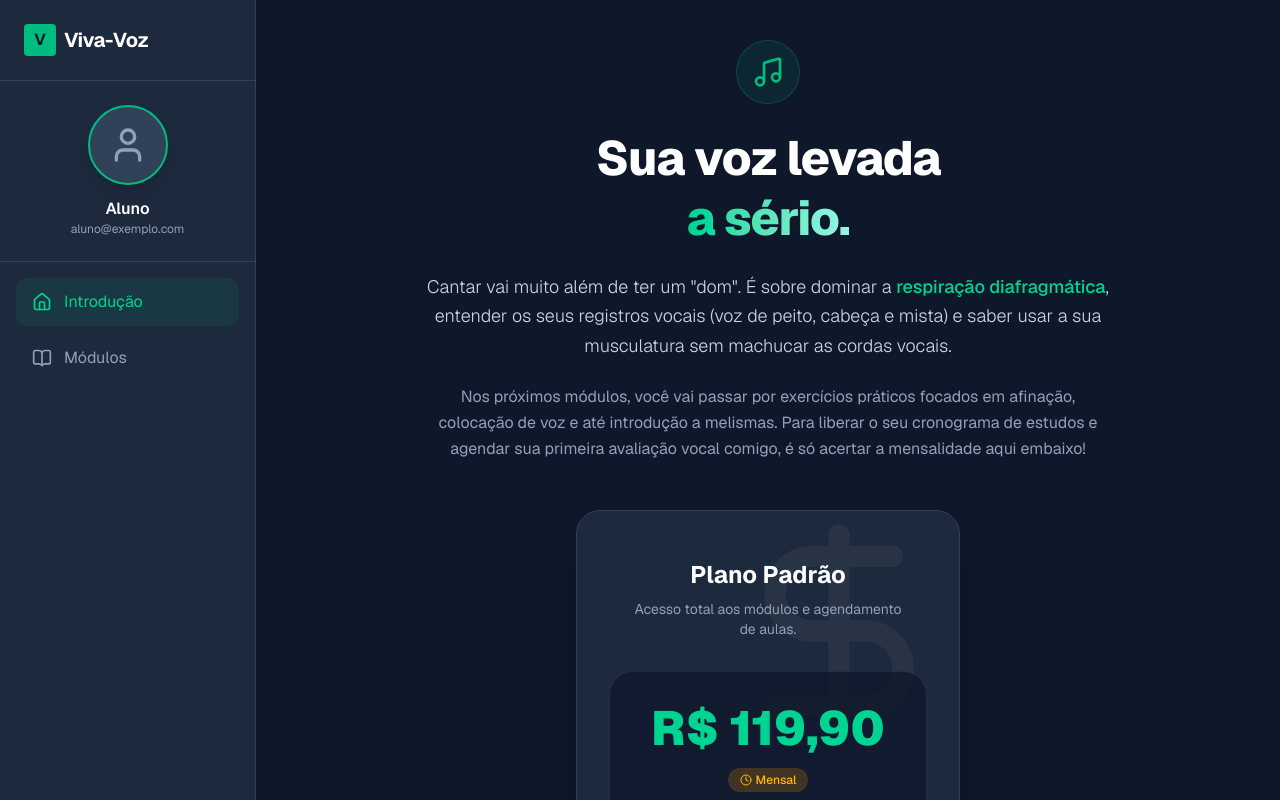
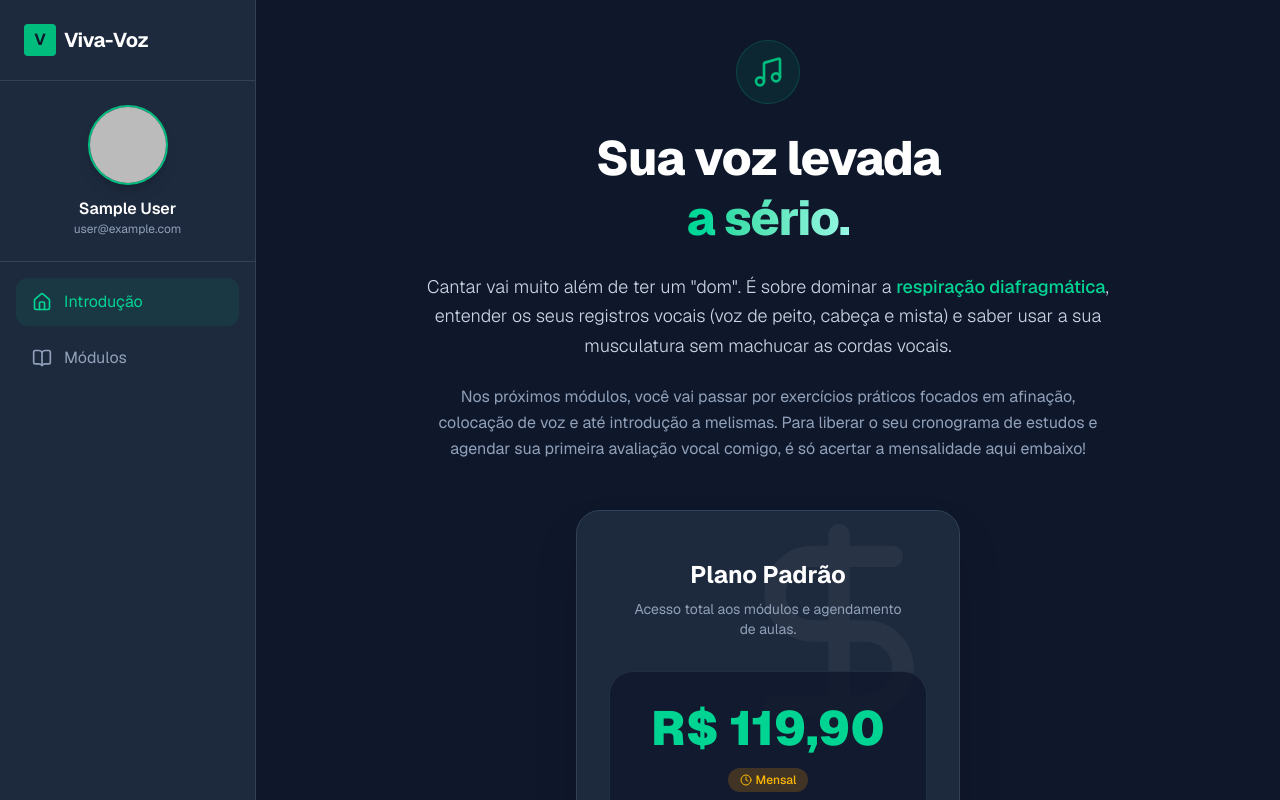
Before and after one commit to Mecky59/vivavoz, a Next.js app: page /dashboard in a window 1280 px wide. Shown: the top 800 px of the page. Built offline with nearby package versions, Linux system fonts and the light colour scheme; no server answers; sample sign-in values are in the browser's storage.

Commit message:
Add Firebase Auth and Mercado Pago integration

```diff
--- a/package.json
+++ b/package.json
@@ -9,7 +9,9 @@
     "lint": "eslint"
   },
   "dependencies": {
+    "firebase": "^12.16.0",
     "lucide-react": "^1.25.0",
+    "mercadopago": "^3.2.0",
     "next": "16.2.10",
     "react": "19.2.4",
     "react-dom": "19.2.4"
--- /dev/null
+++ b/src/app/api/checkout/route.ts
@@ -0,0 +1,40 @@
+import { NextResponse } from "next/server";
+import { MercadoPagoConfig, Preference } from "mercadopago";
+
+export async function POST(request: Request) {
+  try {
+    const accessToken = process.env.MP_ACCESS_TOKEN;
+    if (!accessToken) {
+      throw new Error("Missing MP_ACCESS_TOKEN in .env.local");
+    }
+
+    // Inicializa o Mercado Pago SDK
+    const client = new MercadoPagoConfig({ accessToken, options: { timeout: 10000 } });
+    const preference = new Preference(client);
+
+    const body = await preference.create({
+      body: {
+        items: [
+          {
+            id: "viva-voz-plano-padrao",
+            title: "Mensalidade Viva-Voz - Plano Padrão",
+            quantity: 1,
+            unit_price: 119.90,
+            currency_id: "BRL",
+          },
+        ],
+        back_urls: {
+          success: "https://seusite.com.br/dashboard?status=success",
+          failure: "https://seusite.com.br/dashboard?status=failure",
+          pending: "https://seusite.com.br/dashboard?status=pending",
+        },
+        // auto_return removido pois exige HTTPS válido e domínio real
+      },
+    });
+
+    return NextResponse.json({ id: body.id, init_point: body.init_point });
+  } catch (error) {
+    console.error("Erro ao criar preferência do Mercado Pago:", error);
+    return NextResponse.json({ error: "Erro ao criar checkout" }, { status: 500 });
+  }
+}
--- a/src/app/dashboard/layout.tsx
+++ b/src/app/dashboard/layout.tsx
@@ -1,15 +1,28 @@
 "use client";
-import { useState } from "react";
+import { useState, useEffect } from "react";
 import { Menu, User, BookOpen, Home, X, LogOut } from "lucide-react";
 import Link from "next/link";
 import { usePathname, useRouter } from "next/navigation";
+import { useAuth } from "@/contexts/AuthContext";
 
 export default function DashboardLayout({ children }: { children: React.ReactNode }) {
   const [isSidebarOpen, setIsSidebarOpen] = useState(false);
   const pathname = usePathname();
   const router = useRouter();
+  const { user, signOut, loading } = useAuth();
 
-  const handleLogout = () => router.push("/");
+  useEffect(() => {
+    if (!loading && !user) {
+      router.push("/");
+    }
+  }, [user, loading, router]);
+
+  const handleLogout = async () => {
+    await signOut();
+    router.push("/");
+  };
+
+  if (loading) return null;
 
   return (
     <div className="min-h-screen bg-slate-900 text-slate-100 font-sans flex selection:bg-emerald-500/30">
@@ -36,13 +49,16 @@ export default function DashboardLayout({ children }: { children: React.ReactNod
             </button>
           </div>
 
-          <div className="p-6 border-b border-slate-700 flex flex-col items-center">
+          <div className="p-6 border-b border-slate-700 flex flex-col items-center text-center">
             <div className="w-20 h-20 rounded-full bg-slate-700 flex items-center justify-center border-2 border-emerald-500 mb-3 overflow-hidden shadow-lg">
-               {/* Foto de perfil simulada */}
-               <User className="w-10 h-10 text-slate-400" />
+               {user?.photoURL ? (
+                 <img src={user.photoURL} alt="Foto de perfil" className="w-full h-full object-cover" />
+               ) : (
+                 <User className="w-10 h-10 text-slate-400" />
+               )}
             </div>
-            <h2 className="font-semibold text-white">Aluno</h2>
-            <p className="text-xs text-slate-400">aluno@exemplo.com</p>
+            <h2 className="font-semibold text-white">{user?.displayName || "Aluno"}</h2>
+            <p className="text-xs text-slate-400 truncate w-full">{user?.email}</p>
           </div>
 
           <nav className="flex-1 p-4 space-y-2">
--- a/src/app/layout.tsx
+++ b/src/app/layout.tsx
@@ -1,6 +1,7 @@
 import type { Metadata } from "next";
 import { Geist, Geist_Mono } from "next/font/google";
 import "./globals.css";
+import { AuthProvider } from "@/contexts/AuthContext";
 
 const geistSans = Geist({
   variable: "--font-geist-sans",
@@ -13,8 +14,8 @@ const geistMono = Geist_Mono({
 });
 
 export const metadata: Metadata = {
-  title: "Create Next App",
-  description: "Generated by create next app",
+  title: "Viva-Voz",
+  description: "Gerencie sua evolução vocal.",
 };
 
 export default function RootLayout({
@@ -23,11 +24,12 @@ export default function RootLayout({
   children: React.ReactNode;
 }>) {
   return (
-    <html
-      lang="en"
-      className={`${geistSans.variable} ${geistMono.variable} h-full antialiased`}
-    >
-      <body className="min-h-full flex flex-col">{children}</body>
+    <html lang="pt-BR">
+      <body className={`${geistSans.variable} ${geistMono.variable} antialiased`}>
+        <AuthProvider>
+          {children}
+        </AuthProvider>
+      </body>
     </html>
   );
 }
--- a/src/app/page.tsx
+++ b/src/app/page.tsx
@@ -1,32 +1,90 @@
 "use client";
 
 import { useRouter } from "next/navigation";
-import { Mic2 } from "lucide-react";
+import { Mic2, Sparkles } from "lucide-react";
+import { useAuth } from "@/contexts/AuthContext";
 
 export default function LoginPage() {
   const router = useRouter();
+  const { signInWithGoogle } = useAuth();
 
-  const handleLogin = () => {
-    // Simular autenticação e redirecionar
-    router.push("/dashboard");
+  const handleLogin = async () => {
+    try {
+      await signInWithGoogle();
+      router.push("/dashboard");
+    } catch (error) {
+      console.error("Erro no login", error);
+    }
   };
 
   return (
-    <div className="min-h-screen bg-slate-900 flex flex-col items-center justify-center p-6 text-slate-100 selection:bg-emerald-500/30">
-      <div className="w-full max-w-md bg-slate-800 p-8 rounded-3xl border border-slate-700 shadow-xl text-center">
-        <div className="w-16 h-16 bg-emerald-500 rounded-full flex items-center justify-center mx-auto mb-6 shadow-lg shadow-emerald-500/20">
-          <Mic2 className="w-8 h-8 text-slate-900" />
+    <div className="relative min-h-screen flex items-center justify-center p-6 overflow-hidden bg-slate-950 selection:bg-emerald-500/30">
+
+      {/* Background Animated Blobs */}
+      <div className="absolute top-[-10%] left-[-10%] w-[500px] h-[500px] bg-emerald-600/20 rounded-full blur-[120px] mix-blend-screen pointer-events-none animate-pulse"></div>
+      <div className="absolute bottom-[-10%] right-[-10%] w-[600px] h-[600px] bg-teal-800/20 rounded-full blur-[150px] mix-blend-screen pointer-events-none" style={{ animation: 'pulse 4s cubic-bezier(0.4, 0, 0.6, 1) infinite' }}></div>
+
+      {/* Main Container / Glassmorphism Card */}
+      <div className="relative z-10 w-full max-w-5xl flex flex-col md:flex-row bg-slate-900/40 backdrop-blur-2xl rounded-[2.5rem] border border-slate-700/50 shadow-2xl overflow-hidden">
+
+        {/* Left Side: Branding / Intro */}
+        <div className="flex-1 p-10 md:p-16 flex flex-col justify-center border-b md:border-b-0 md:border-r border-slate-700/50 bg-gradient-to-br from-slate-800/40 to-slate-900/40">
+          <div className="w-16 h-16 bg-gradient-to-br from-emerald-400 to-teal-500 rounded-2xl flex items-center justify-center mb-8 shadow-lg shadow-emerald-500/30 transform -rotate-6">
+            <Mic2 className="w-8 h-8 text-slate-950" />
+          </div>
+
+          <h1 className="text-4xl md:text-5xl font-extrabold text-white tracking-tight mb-4">
+            A sua voz, <br />
+            <span className="text-transparent bg-clip-text bg-gradient-to-r from-emerald-400 to-teal-200">
+              seu maior palco.
+            </span>
+          </h1>
+
+          <p className="text-slate-400 text-lg leading-relaxed max-w-sm">
+            Acesse o Viva-Voz e continue sua evolução vocal. Módulos práticos, acompanhamento profissional e resultados reais.
+          </p>
+
+          <div className="mt-12 flex items-center gap-3 text-sm font-medium text-emerald-400/80 bg-emerald-500/10 w-fit px-4 py-2 rounded-full border border-emerald-500/20">
+            <Sparkles className="w-4 h-4" />
+            Junte-se a dezenas de alunos!
+          </div>
         </div>
-        <h1 className="text-3xl font-bold text-white mb-2">Viva-Voz</h1>
-        <p className="text-slate-400 mb-8">Gerencie sua evolução vocal.</p>
 
-        <button
-          onClick={handleLogin}
-          className="w-full py-3 px-4 bg-white text-slate-900 hover:bg-slate-200 font-semibold rounded-xl flex items-center justify-center gap-3 transition-colors cursor-pointer"
-        >
-          <img src="https://www.google.com/favicon.ico" alt="Google" className="w-5 h-5" />
-          Entrar com Google
-        </button>
+        {/* Right Side: Login Form */}
+        <div className="w-full md:w-[400px] lg:w-[480px] p-10 md:p-16 flex flex-col justify-center bg-slate-900/60">
+          <div className="text-center md:text-left mb-10">
+            <h2 className="text-2xl font-bold text-white mb-2">Acesse sua conta</h2>
+            <p className="text-slate-400 text-sm">Faça login com seu Google para sincronizar seu progresso.</p>
+          </div>
+
+          <div className="space-y-6">
+            <button
+              onClick={handleLogin}
+              className="group relative w-full flex items-center justify-center gap-3 px-6 py-4 bg-white hover:bg-slate-50 text-slate-900 font-semibold text-lg rounded-2xl transition-all duration-300 hover:shadow-[0_0_40px_-10px_rgba(255,255,255,0.3)] hover:-translate-y-1 cursor-pointer"
+            >
+              <img
+                src="https://www.google.com/favicon.ico"
+                alt="Google"
+                className="w-5 h-5 group-hover:scale-110 transition-transform duration-300"
+              />
+              Entrar com o Google
+            </button>
+
+            <div className="relative">
+              <div className="absolute inset-0 flex items-center">
+                <div className="w-full border-t border-slate-700/50"></div>
+              </div>
+              <div className="relative flex justify-center text-sm">
+                <span className="px-4 text-slate-500 bg-slate-900">Seguro e Rápido</span>
+              </div>
+            </div>
+
+            <p className="text-center text-xs text-slate-500 mt-4">
+              Ao continuar, você concorda com nossos <a href="#" className="underline hover:text-emerald-400 transition-colors">Termos de Serviço</a> e <a href="#" className="underline hover:text-emerald-400 transition-colors">Política de Privacidade</a>.
+            </p>
+          </div>
+        </div>
+
       </div>
     </div>
   );
--- /dev/null
+++ b/src/contexts/AuthContext.tsx
@@ -0,0 +1,56 @@
+"use client";
+import React, { createContext, useContext, useEffect, useState } from "react";
+import { User, onAuthStateChanged, signInWithPopup, signOut as firebaseSignOut } from "firebase/auth";
+import { auth, googleProvider } from "@/lib/firebase/config";
+
+interface AuthContextType {
+  user: User | null;
+  loading: boolean;
+  signInWithGoogle: () => Promise<void>;
+  signOut: () => Promise<void>;
+}
+
+const AuthContext = createContext<AuthContextType>({
+  user: null,
+  loading: true,
+  signInWithGoogle: async () => {},
+  signOut: async () => {},
+});
+
+export const useAuth = () => useContext(AuthContext);
+
+export const AuthProvider = ({ children }: { children: React.ReactNode }) => {
+  const [user, setUser] = useState<User | null>(null);
+  const [loading, setLoading] = useState(true);
+
+  useEffect(() => {
+    const unsubscribe = onAuthStateChanged(auth, (currentUser) => {
+      setUser(currentUser);
+      setLoading(false);
+    });
+    return () => unsubscribe();
+  }, []);
+
+  const signInWithGoogle = async () => {
+    try {
+      await signInWithPopup(auth, googleProvider);
+    } catch (error) {
+      console.error("Erro ao fazer login com Google", error);
+      throw error;
+    }
+  };
+
+  const signOut = async () => {
+    try {
+      await firebaseSignOut(auth);
+    } catch (error) {
+      console.error("Erro ao fazer logout", error);
+    }
+  };
+
+  return (
+    <AuthContext.Provider value={{ user, loading, signInWithGoogle, signOut }}>
+      {children}
+    </AuthContext.Provider>
+  );
+};
--- /dev/null
+++ b/src/lib/firebase/config.ts
@@ -0,0 +1,19 @@
+import { initializeApp, getApps, getApp } from "firebase/app";
+import { getAuth, GoogleAuthProvider } from "firebase/auth";
+
+const firebaseConfig = {
+  apiKey: process.env.NEXT_PUBLIC_FIREBASE_API_KEY,
+  authDomain: process.env.NEXT_PUBLIC_FIREBASE_AUTH_DOMAIN,
+  projectId: process.env.NEXT_PUBLIC_FIREBASE_PROJECT_ID,
+  storageBucket: process.env.NEXT_PUBLIC_FIREBASE_STORAGE_BUCKET,
+  messagingSenderId: process.env.NEXT_PUBLIC_FIREBASE_MESSAGING_SENDER_ID,
+  appId: process.env.NEXT_PUBLIC_FIREBASE_APP_ID,
+};
+
+// Inicializa o Firebase apenas se não houver instância rodando
+const app = !getApps().length ? initializeApp(firebaseConfig) : getApp();
+
+const auth = getAuth(app);
+const googleProvider = new GoogleAuthProvider();
+
+export { app, auth, googleProvider };
```
Also changed, not shown: src/app/dashboard/page.tsx (+40 -9 lines), 1 other file (tests, documents, lock files or other folders).
